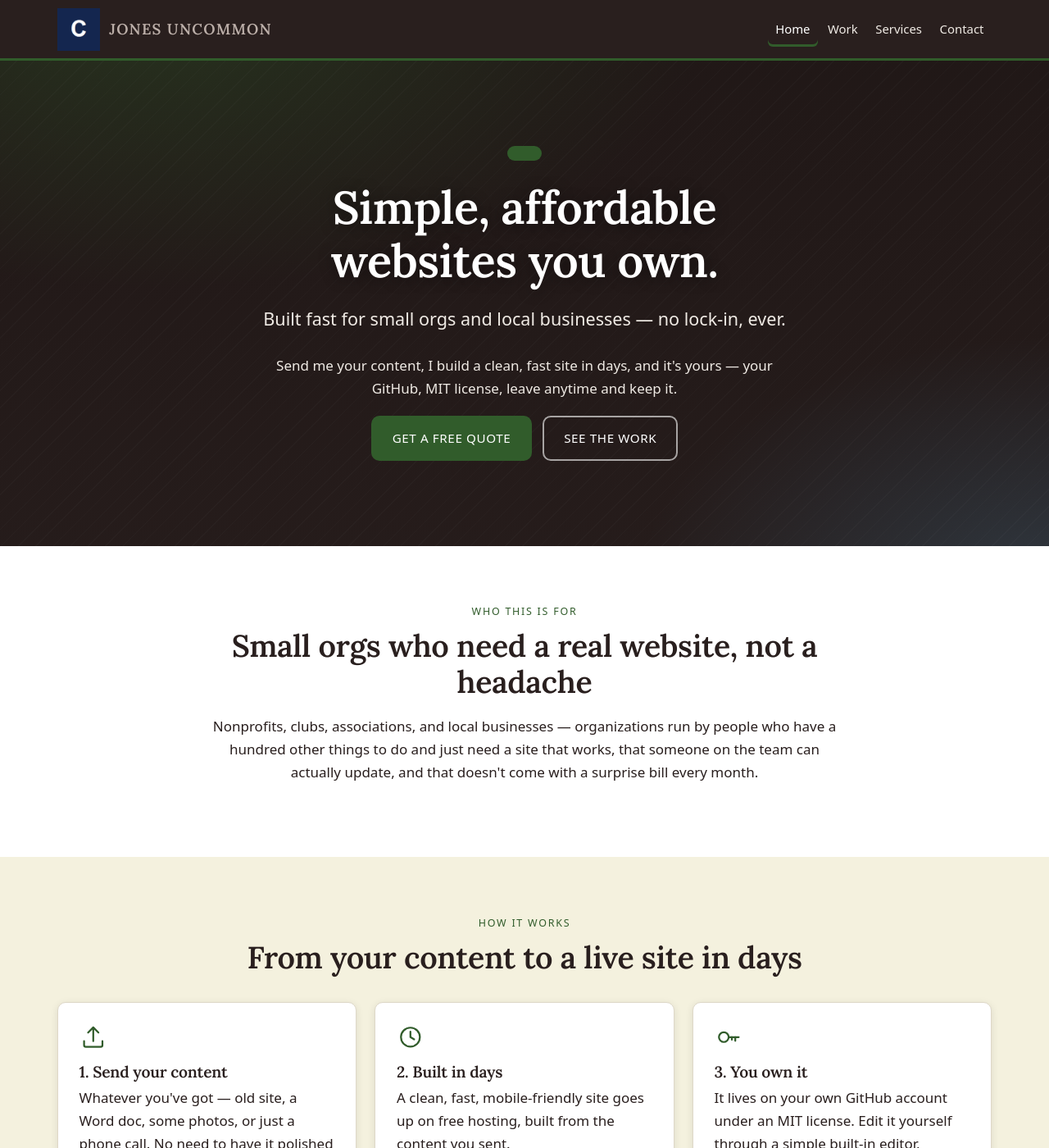
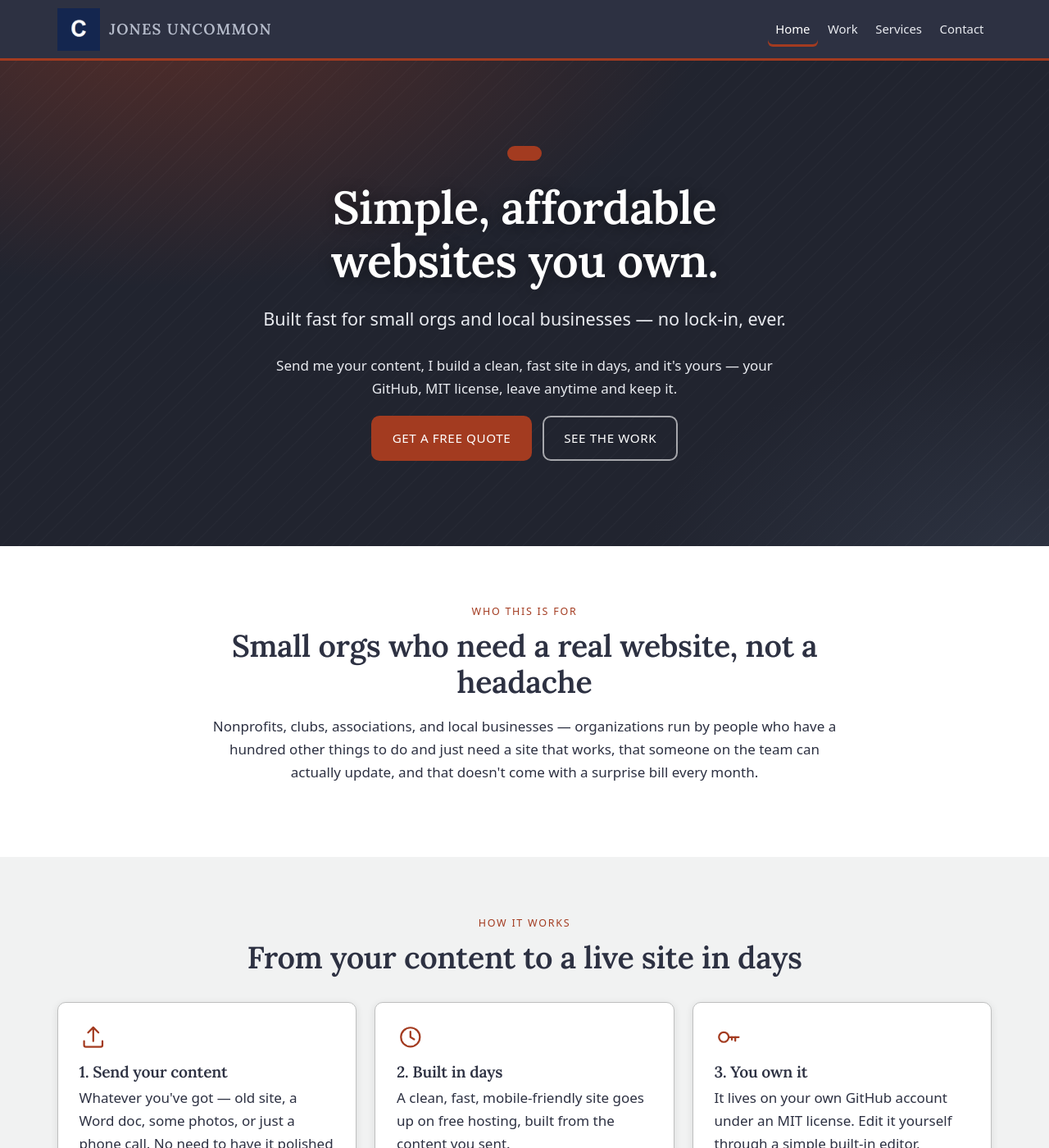
Before and after one commit to bcreates440/jones-uncommon-site, a Jekyll site: the page built from _content/index.html, in a window 1280 px wide and 1400 px high. Shown: the whole window at 82% size. Built offline with Jekyll 4.4.1, drawn with Linux system fonts in a browser that asks for light colours.

Commit message:
Retheme: slate and rust palette
Five colours into five real roles - #2D3142 as the dark surface and body
text, #A33B20 as the accent, #4F5D75 as muted text and the focus ring,
#BFC0C0 as borders, white as the card surface. The alternate band is a light
tint derived from the grey, since #BFC0C0 itself measures 1.82:1 against
white and is a divider colour, not a background.

Contrast checked rather than eyeballed: text 12.9:1, accent 6.6:1 both as a
link and behind white, muted text 6.7:1. The footer legal line came out at
4.13:1 on the first pass and was lightened to clear AA.

This is the first rebrand since the token refactor, and it was one block plus
theme_color - no hunting through the stylesheet, and the icons, hero
gradients and site mockup all followed on their own.

Co-Authored-By: Claude Opus 5 <noreply@anthropic.com>

```diff
--- a/_data/site.yml
+++ b/_data/site.yml
@@ -38,7 +38,7 @@ instagram:    ""
 # The colour a mobile browser tints its own chrome with. Keep it the same as
 # --brand in css/styles.css. (It cannot read the CSS token, so it is the one
 # colour that has to be stated twice - change both together.)
-theme_color:  "#291F1E"
+theme_color:  "#2D3142"
 
 # --- the picture used when a link is shared on Facebook etc. ----------------
 share_image:  "images/logo.png"
--- a/css/styles.css
+++ b/css/styles.css
@@ -24,33 +24,33 @@
 :root{
   /* --brand: dark surfaces - header, footer, dark bands, dark buttons.
      Must be dark enough for white text to sit on it (4.5:1 or better). */
-  --brand:#291F1E; --brand-2:#3A2C2A; --brand-deep:#1C1413;
+  --brand:#2D3142; --brand-2:#3B4155; --brand-deep:#21242F;
 
   /* --accent: the "do this" colour - buttons, links, eyebrows, big numbers.
      Must clear 4.5:1 against --cream, because links are body-text sized. */
-  --accent:#315C2B; --accent-dark:#24451F;
+  --accent:#A33B20; --accent-dark:#7E2D18;
 
   /* --highlight: focus rings and the "attention" callout. */
-  --highlight:#477998;
+  --highlight:#4F5D75;
 
   /* ---- SURFACES + TEXT ---- */
-  --cream:#F4F1DE; --paper:#FFFFFF;
-  --ink:#291F1E; --ink-soft:#5A4E4C; --line:#DED8C8;
+  --cream:#F1F2F2; --paper:#FFFFFF;
+  --ink:#2D3142; --ink-soft:#4F5D75; --line:#BFC0C0;
 
   /* ---- DERIVED: text and tints that sit ON the brand/accent colours.
      These used to be hardcoded hexes, so they stayed navy-blue no matter what
      the brand colour was. Now they move with the brand. ---- */
-  --on-dark:#FFFFFF;         /* text/icons on any dark surface - warm it if pure white feels clinical */
-  --on-brand:#EFEAE4;        /* body text on a brand band */
-  --on-brand-soft:#BCAFA9;   /* muted text on a brand band */
-  --on-brand-faint:#8F817D;  /* the legal line in the footer */
-  --on-brand-link:#A8D49E;   /* links on a brand band - accent fails there */
-  --accent-pale:#9CC894;     /* eyebrow on a brand band */
-  --on-accent-soft:#DCEAD6;  /* muted text on an accent band */
-  --note-bg:#EDF2E9;         /* boxed note */
-  --alert-bg:#E9F0F5;        /* attention box (tinted from --highlight) */
-  --stripe:#FAF8F0;          /* every other table row */
-  --hero-veil:41,31,30;      /* r,g,b of the darkening layer over a hero photo */
+  --on-dark:#FFFFFF;         /* text/icons on any dark surface */
+  --on-brand:#E8EAEF;        /* body text on a brand band */
+  --on-brand-soft:#B6BCCB;   /* muted text on a brand band */
+  --on-brand-faint:#9AA2B4;  /* the legal line in the footer */
+  --on-brand-link:#F0A48C;   /* links on a brand band - the rust fails on slate (1.96:1) */
+  --accent-pale:#E89A84;     /* eyebrow on a brand band */
+  --on-accent-soft:#F6D9D0;  /* muted text on an accent band */
+  --note-bg:#FBF0EC;         /* boxed note */
+  --alert-bg:#EDF0F4;        /* attention box (tinted from --highlight) */
+  --stripe:#F7F8F8;          /* every other table row */
+  --hero-veil:33,36,47;      /* r,g,b of the darkening layer over a hero photo */
 
   /* ---- TYPE ---- */
   --font:system-ui,-apple-system,"Segoe UI",Roboto,"Helvetica Neue",Arial,sans-serif;
```
